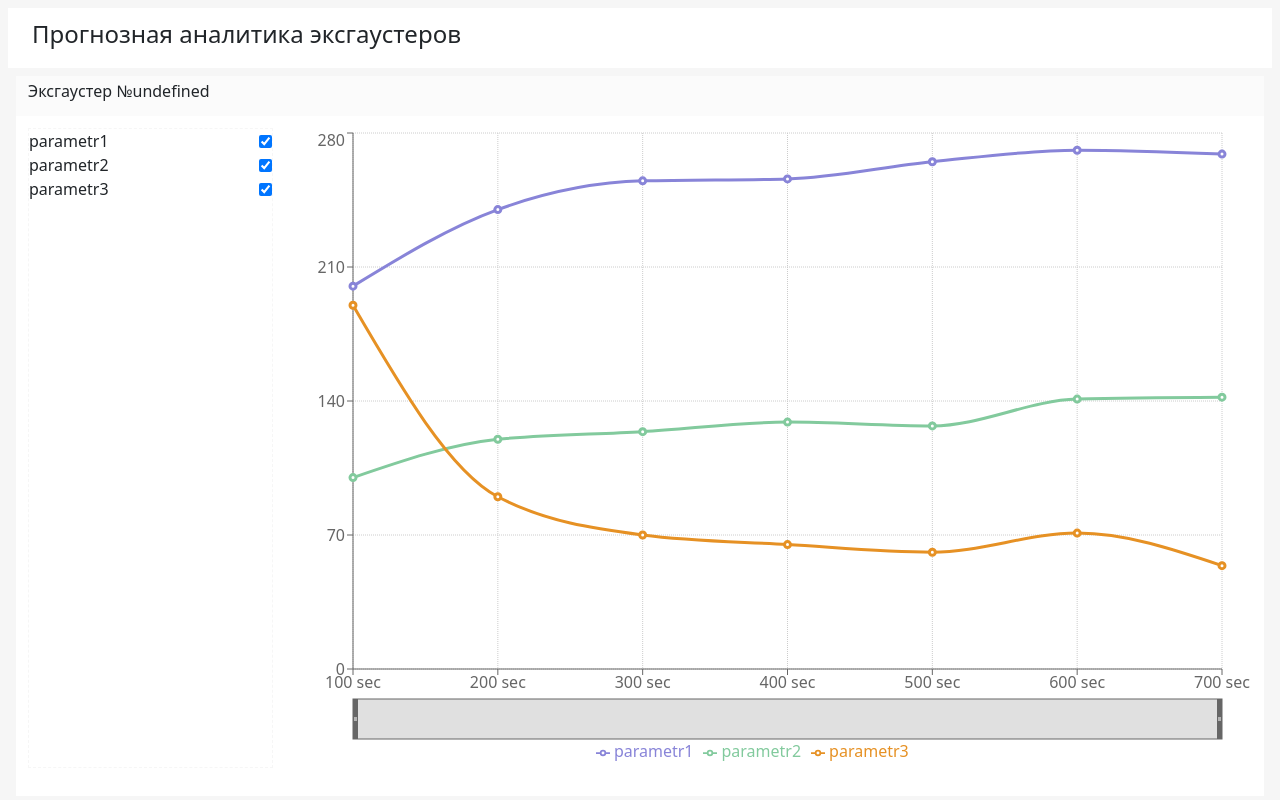
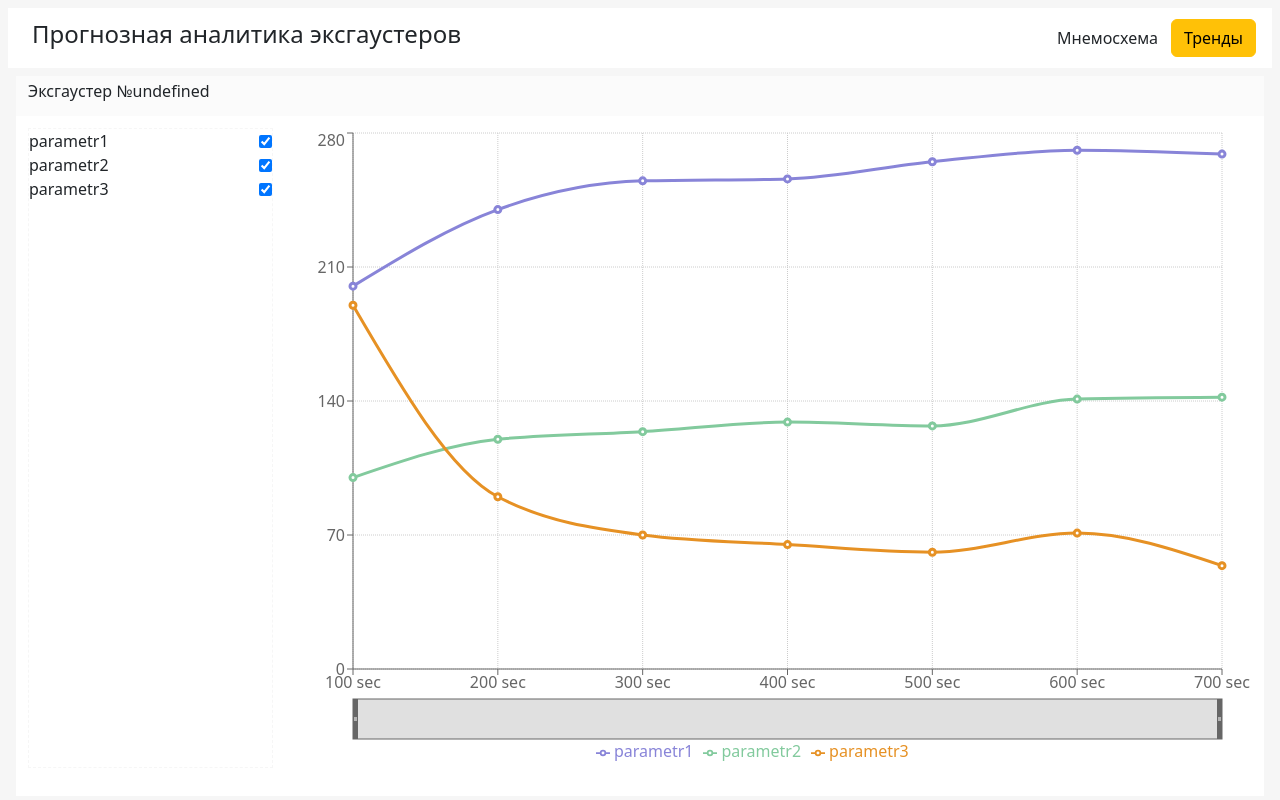
Before and after one commit to xCTAPx/monitoring, a React (Vite) app in the folder client/: page /trends in a window 1280 px wide. Built offline with nearby package versions, Linux system fonts and the light colour scheme; the HTML template or start-up script is replaced by a standard one.

Commit message:
Added switch

```diff
--- /dev/null
+++ b/client/src/UI/Switch.tsx
@@ -0,0 +1,43 @@
+import React from 'react'
+import { Button } from 'react-bootstrap'
+import styled from 'styled-components'
+
+export enum EScreens {
+    SCHEMA = 'Schema',
+    TRENDS = 'Trends',
+}
+
+type Props = {
+    activeScreen: EScreens
+    onFirstClick?: () => void
+    onSecondClick?: () => void
+}
+
+const Container = styled.div`
+    display: flex;
+`
+
+export const Switch: React.FC<Props> = ({
+    onFirstClick,
+    onSecondClick,
+    activeScreen,
+}) => {
+    const isSchema = activeScreen === EScreens.SCHEMA
+
+    return (
+        <Container>
+            <Button
+                variant={isSchema ? 'warning' : 'transparent'}
+                onClick={onFirstClick}
+            >
+                Мнемосхема
+            </Button>
+            <Button
+                variant={!isSchema ? 'warning' : 'transparent'}
+                onClick={onSecondClick}
+            >
+                Тренды
+            </Button>
+        </Container>
+    )
+}
--- a/client/src/UI/index.ts
+++ b/client/src/UI/index.ts
@@ -2,3 +2,4 @@ export { Status as StatusIndicator } from './Status'
 export { ParamLevel } from './ParamLevel'
 export { Icon } from './Icon'
 export { Pannel } from './Pannel'
+export { Switch, EScreens } from './Switch'
--- a/client/src/layouts/Main.tsx
+++ b/client/src/layouts/Main.tsx
@@ -6,6 +6,7 @@ type Props = {
     title: string
     screenTitle: string
     children: React.ReactElement | JSX.Element[]
+    slot?: React.ReactElement
 }
 
 const Container = styled.div`
@@ -19,6 +20,7 @@ const TopPannel = styled.div`
     background-color: ${EColors.white};
     display: flex;
     align-items: center;
+    justify-content: space-between;
 `
 const Title = styled.h4`
     padding-left: 24px;
@@ -42,16 +44,21 @@ const ScreenTitle = styled.h6`
 const Content = styled.div`
     padding: 12px;
 `
+const Slot = styled.div`
+    padding-right: 16px;
+`
 
 export const MainLayout: React.FC<Props> = ({
     title,
     screenTitle,
     children,
+    slot,
 }) => {
     return (
         <Container>
             <TopPannel>
                 <Title>{title}</Title>
+                <Slot>{slot}</Slot>
             </TopPannel>
             <ContentContainer>
                 <ContentPannel>
--- a/client/src/pages/Trends/Trends.tsx
+++ b/client/src/pages/Trends/Trends.tsx
@@ -1,4 +1,5 @@
 import React, { useCallback, useMemo, useState } from 'react'
+import { useNavigate } from 'react-router-dom'
 import {
     Brush,
     CartesianGrid,
@@ -12,6 +13,7 @@ import {
 } from 'recharts'
 import styled from 'styled-components'
 import { MainLayout } from '../../layouts'
+import { Switch, EScreens } from '../../UI'
 import { EColors } from '../../utils'
 import { Row } from './components'
 import { checkIsShown, getParamsList } from './utils'
@@ -99,6 +101,10 @@ const data = [
 ]
 
 export const Trends: React.FC<Props> = ({ exhausterNumber }) => {
+    const navigate = useNavigate()
+
+    const openDetails = (id: number) => navigate(`/details/${id}`)
+
     const params = useMemo(() => getParamsList(data), [data])
     const initialParamsList: IParam[] = useMemo(
         () => params.map((param) => ({ name: param, isShown: true })),
@@ -129,6 +135,12 @@ export const Trends: React.FC<Props> = ({ exhausterNumber }) => {
         <MainLayout
             title="Прогнозная аналитика эксгаустеров"
             screenTitle={`Эксгаустер №${exhausterNumber}`}
+            slot={
+                <Switch
+                    activeScreen={EScreens.TRENDS}
+                    onFirstClick={() => openDetails(1)}
+                />
+            }
         >
             <Content>
                 <Menu>
```
